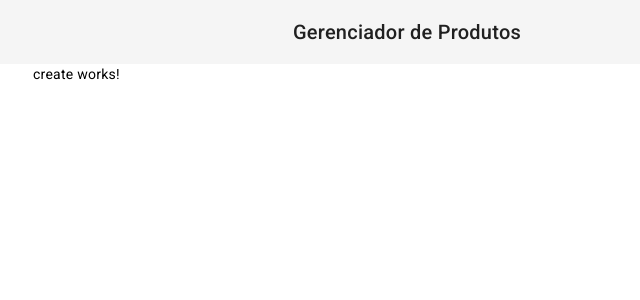
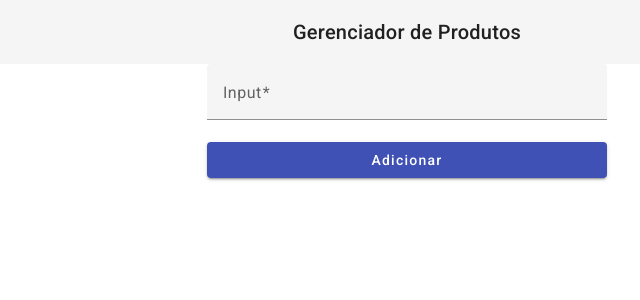
Before and after one commit to GabrielLopesAgiova/product-store, an Angular app: page /create-product in a window 1280 px wide. Shown: the top 300 px of the page, without its empty margins (233-873 px from the left). Built offline with nearby package versions, Linux system fonts and the light colour scheme.

Commit message:
feat: create add product screen

```diff
--- a/src/app/features/create/create.component.html
+++ b/src/app/features/create/create.component.html
@@ -1 +1,10 @@
-<p>create works!</p>
+<form [formGroup]="form" (ngSubmit)="onSubmit()" class="form-container">
+    <div class="form-content-container">
+        <mat-form-field>
+            <mat-label>Input</mat-label>
+            <input type="text" matInput formControlName="title" placeholder="Nome do Produto"/>
+        </mat-form-field>
+
+        <button type="submit" mat-raised-button color="primary">Adicionar</button>
+    </div>
+</form>
--- a/src/app/features/create/create.component.scss
+++ b/src/app/features/create/create.component.scss
@@ -0,0 +1,11 @@
+.form-container {
+    display: flex;
+    justify-content: center;
+}
+
+.form-content-container{
+    width: 100%;
+    max-width: 400px;
+    display: flex;
+    flex-direction: column;
+}
--- a/src/app/features/create/create.component.ts
+++ b/src/app/features/create/create.component.ts
@@ -1,12 +1,30 @@
 import { Component } from '@angular/core';
+import { FormControl, FormGroup, ReactiveFormsModule, Validators } from '@angular/forms';
+import { MatButtonModule } from '@angular/material/button';
+import { MatFormFieldModule } from '@angular/material/form-field'
+import { MatInputModule } from '@angular/material/input'
 
 @Component({
   selector: 'app-create',
   standalone: true,
-  imports: [],
+  imports: [
+    ReactiveFormsModule,
+    MatFormFieldModule,
+    MatInputModule,
+    MatButtonModule
+  ],
   templateUrl: './create.component.html',
   styleUrl: './create.component.scss'
 })
 export class CreateComponent {
+  form = new FormGroup({
+    title: new FormControl<string>('', {
+      nonNullable: true,
+      validators: Validators.required
+    })
+  });
 
+  onSubmit() {
+    this.form.controls.title.value;
+  }
 }
```
